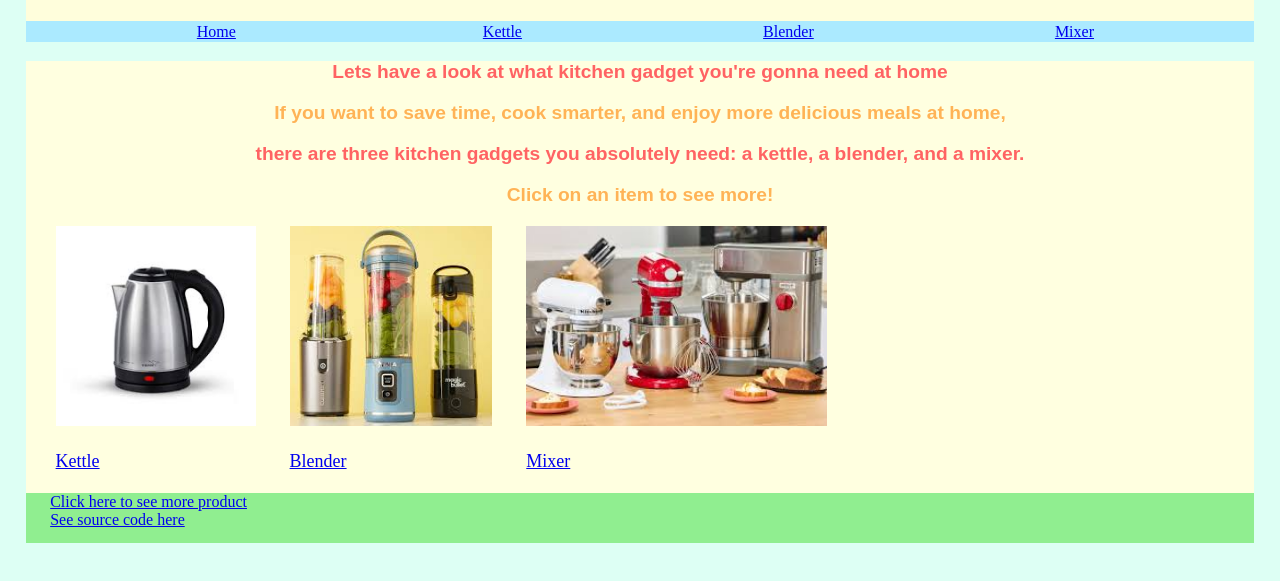
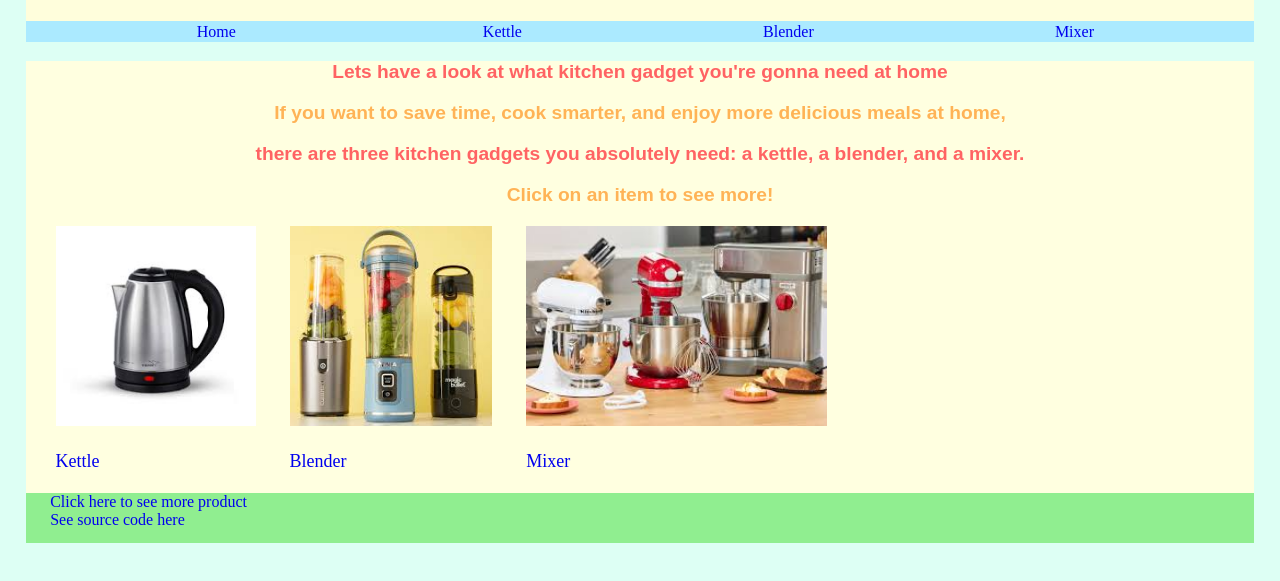
Before and after one commit to Pan6r/Assignment, a plain HTML site: page index.html in a window 1280 px wide. Shown: the part 71-652 px from the top of the page. Drawn offline with Linux system fonts and the light colour scheme.

Commit message:
Update stylesheet.css

```diff
--- a/stylesheet.css
+++ b/stylesheet.css
@@ -14,3 +14,4 @@ div{display: inline-block; text-align: left; margin-left: 30px;}
 img{height: 200px;}
 li{list-style-type: square; font-size: medium; margin-left: 20px; display: inline-block; text-align: center ;width: 22%;}
 p{line-height: 1.5; width: 50%; display:block; font-size: large; text-align: left;}
+a:link{text-decoration: none;}
```
